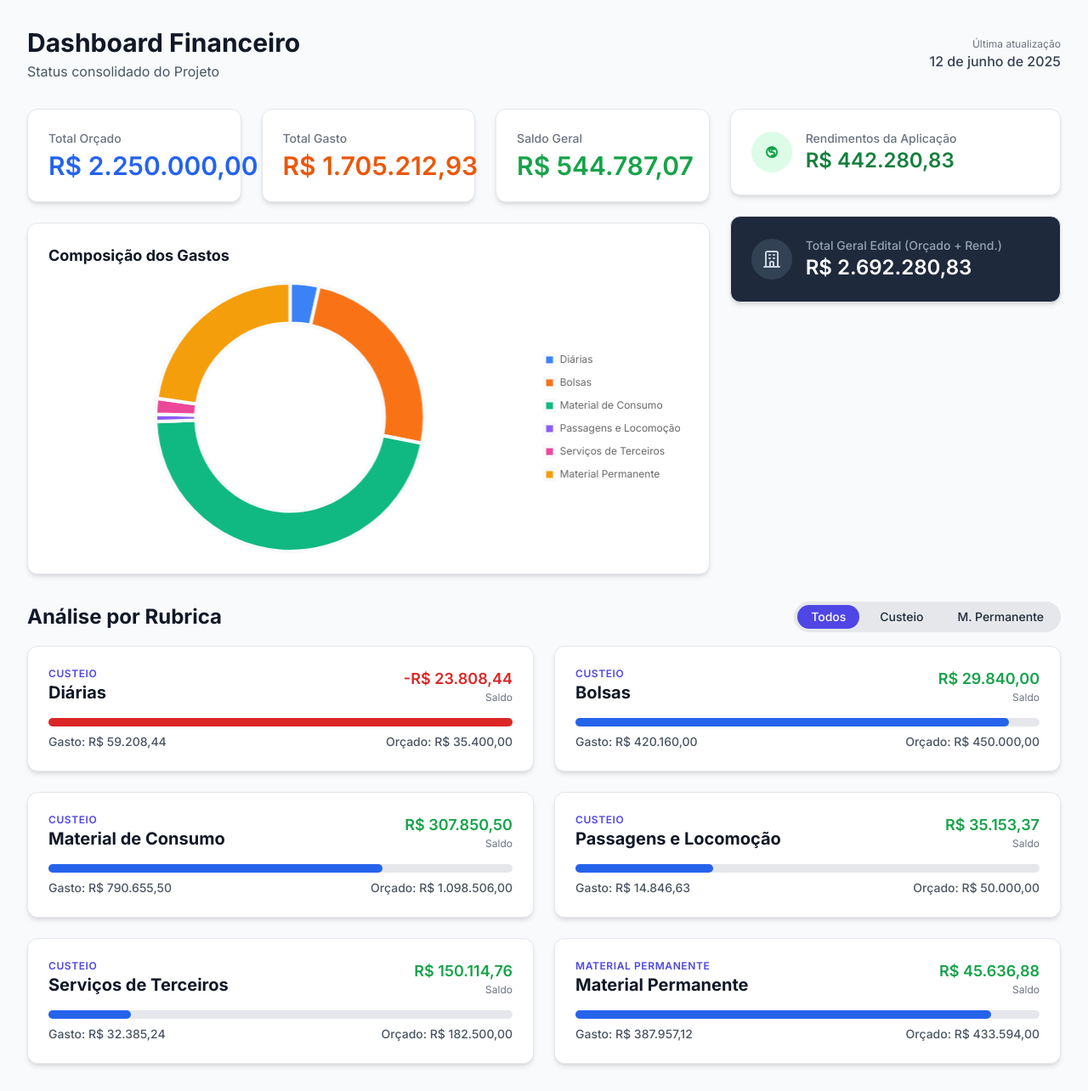
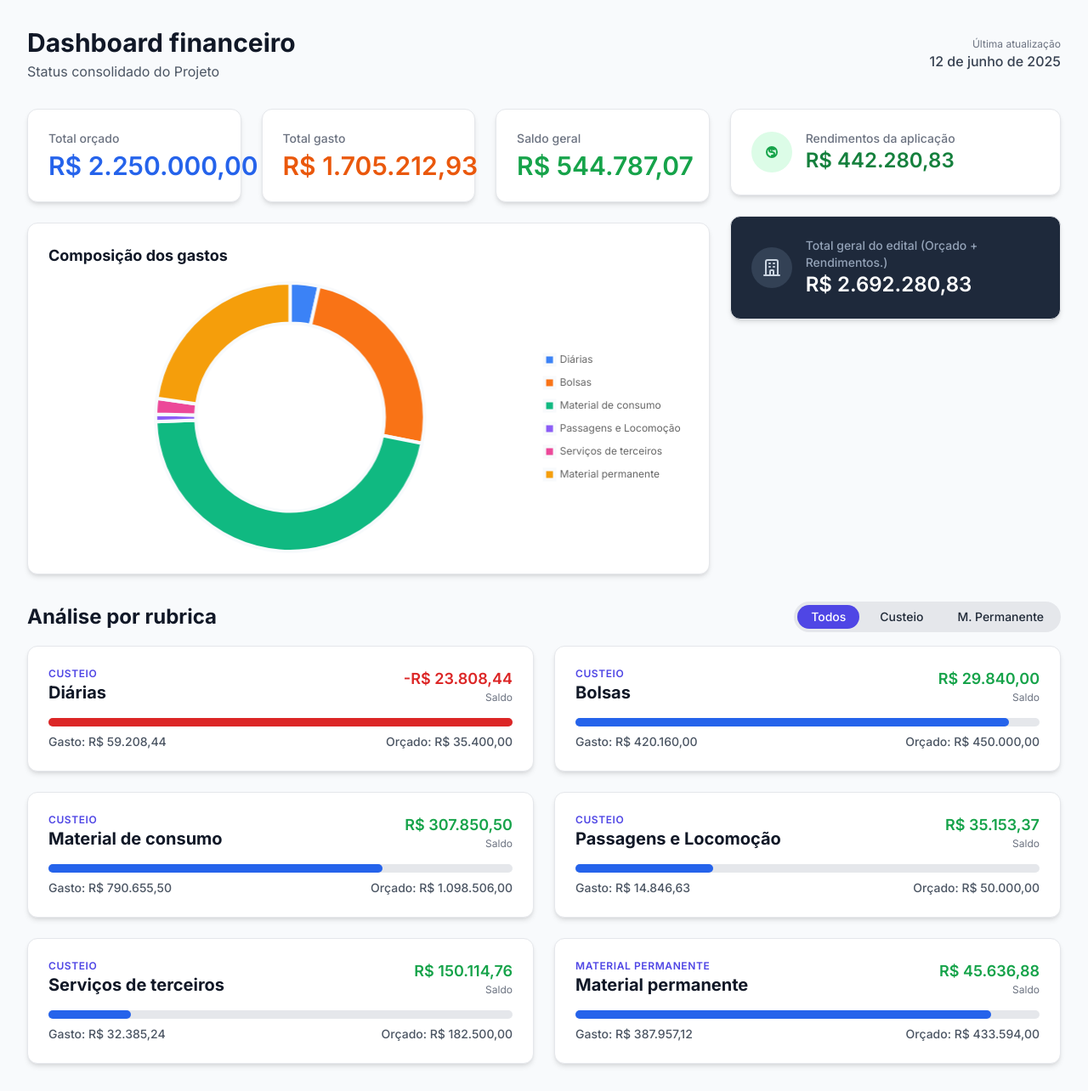
Before and after one commit to mmmedina-alt/painel-financeiro-rites, a plain HTML site: page index.html in a window 1280 px wide. Shown: the whole page at 85% size. Drawn offline with nearby package versions, Linux system fonts and the light colour scheme.

Commit message:
Update index.html

```diff
--- a/index.html
+++ b/index.html
@@ -45,7 +45,7 @@
         <header class="mb-8">
             <div class="flex justify-between items-center">
                 <div>
-                    <h1 class="text-3xl font-bold text-gray-900">Dashboard Financeiro</h1>
+                    <h1 class="text-3xl font-bold text-gray-900">Dashboard financeiro</h1>
                     <p class="mt-1 text-md text-gray-600">Status consolidado do Projeto</p>
                 </div>
                 <div class="text-right">
@@ -63,21 +63,21 @@
                 <!-- Main Stats -->
                 <div class="grid grid-cols-1 md:grid-cols-3 gap-6">
                     <div class="card">
-                        <h2 class="text-sm font-medium text-gray-500 mb-1">Total Orçado</h2>
+                        <h2 class="text-sm font-medium text-gray-500 mb-1">Total orçado</h2>
                         <p class="text-3xl font-semibold text-blue-600" id="totalOrcado">R$ 0,00</p>
                     </div>
                     <div class="card">
-                        <h2 class="text-sm font-medium text-gray-500 mb-1">Total Gasto</h2>
+                        <h2 class="text-sm font-medium text-gray-500 mb-1">Total gasto</h2>
                         <p class="text-3xl font-semibold text-orange-600" id="totalGasto">R$ 0,00</p>
                     </div>
                     <div class="card">
-                        <h2 class="text-sm font-medium text-gray-500 mb-1">Saldo Geral</h2>
+                        <h2 class="text-sm font-medium text-gray-500 mb-1">Saldo geral</h2>
                         <p class="text-3xl font-semibold" id="saldoGeral">R$ 0,00</p>
                     </div>
                 </div>
                 <!-- Chart -->
                 <div class="card">
-                     <h3 class="text-lg font-bold text-gray-900 mb-4">Composição dos Gastos</h3>
+                     <h3 class="text-lg font-bold text-gray-900 mb-4">Composição dos gastos</h3>
                      <div class="h-64 md:h-80">
                         <canvas id="gastosChart"></canvas>
                      </div>
@@ -92,7 +92,7 @@
                             <svg class="w-6 h-6 text-green-600" fill="none" stroke="currentColor" viewBox="0 0 24 24"><path stroke-linecap="round" stroke-linejoin="round" stroke-width="2" d="M12 8c-1.657 0-3 .895-3 2s1.343 2 3 2 3 .895 3 2-1.343 2-3 2m0-8c1.11 0 2.08.402 2.599 1M12 8V7m0 10v-1m0-6h.01M6 12a6 6 0 1112 0A6 6 0 016 12z"></path></svg>
                         </div>
                         <div>
-                            <h2 class="text-sm font-medium text-gray-500">Rendimentos da Aplicação</h2>
+                            <h2 class="text-sm font-medium text-gray-500">Rendimentos da aplicação</h2>
                             <p class="text-2xl font-semibold text-green-700" id="rendimentos">R$ 0,00</p>
                         </div>
                     </div>
@@ -103,7 +103,7 @@
                              <svg class="w-6 h-6 text-slate-300" fill="none" stroke="currentColor" viewBox="0 0 24 24" xmlns="http://www.w3.org/2000/svg"><path stroke-linecap="round" stroke-linejoin="round" stroke-width="2" d="M19 21V5a2 2 0 00-2-2H7a2 2 0 00-2 2v16m14 0h2m-2 0h-5m-9 0H3m2 0h5M9 7h1m-1 4h1m4-4h1m-1 4h1m-5 10v-5a1 1 0 011-1h2a1 1 0 011 1v5m-4 0h4"></path></svg>
                         </div>
                         <div>
-                            <h2 class="text-sm font-medium text-slate-400">Total Geral Edital (Orçado + Rend.)</h2>
+                            <h2 class="text-sm font-medium text-slate-400">Total geral do edital (Orçado + Rendimentos.)</h2>
                             <p class="text-2xl font-semibold" id="totalEdital">R$ 0,00</p>
                         </div>
                     </div>
@@ -115,7 +115,7 @@
         <!-- Detailed Breakdown Section -->
         <div>
             <div class="flex flex-col sm:flex-row justify-between items-center mb-4">
-                <h2 class="text-2xl font-bold text-gray-900">Análise por Rubrica</h2>
+                <h2 class="text-2xl font-bold text-gray-900">Análise por rubrica</h2>
                 <!-- Filter Buttons -->
                 <div id="filters" class="flex space-x-2 mt-3 sm:mt-0 bg-gray-200 rounded-full p-1">
                     <button class="filter-btn active px-4 py-1 rounded-full text-sm font-medium" data-filter="Todos">Todos</button>
@@ -134,10 +134,10 @@
         const data = [
             { tipo: "Custeio", rubrica: "Diárias", orcado: 35400.00, gasto: 59208.44 },
             { tipo: "Custeio", rubrica: "Bolsas", orcado: 450000.00, gasto: 420160.00 },
-            { tipo: "Custeio", rubrica: "Material de Consumo", orcado: 1098506.00, gasto: 790655.50 },
+            { tipo: "Custeio", rubrica: "Material de consumo", orcado: 1098506.00, gasto: 790655.50 },
             { tipo: "Custeio", rubrica: "Passagens e Locomoção", orcado: 50000.00, gasto: 14846.63 },
-            { tipo: "Custeio", rubrica: "Serviços de Terceiros", orcado: 182500.00, gasto: 32385.24 },
-            { tipo: "Material Permanente", rubrica: "Material Permanente", orcado: 433594.00, gasto: 387957.12 },
+            { tipo: "Custeio", rubrica: "Serviços de terceiros", orcado: 182500.00, gasto: 32385.24 },
+            { tipo: "Material Permanente", rubrica: "Material permanente", orcado: 433594.00, gasto: 387957.12 },
         ];
         const rendimentos = 442280.83;
 
```
